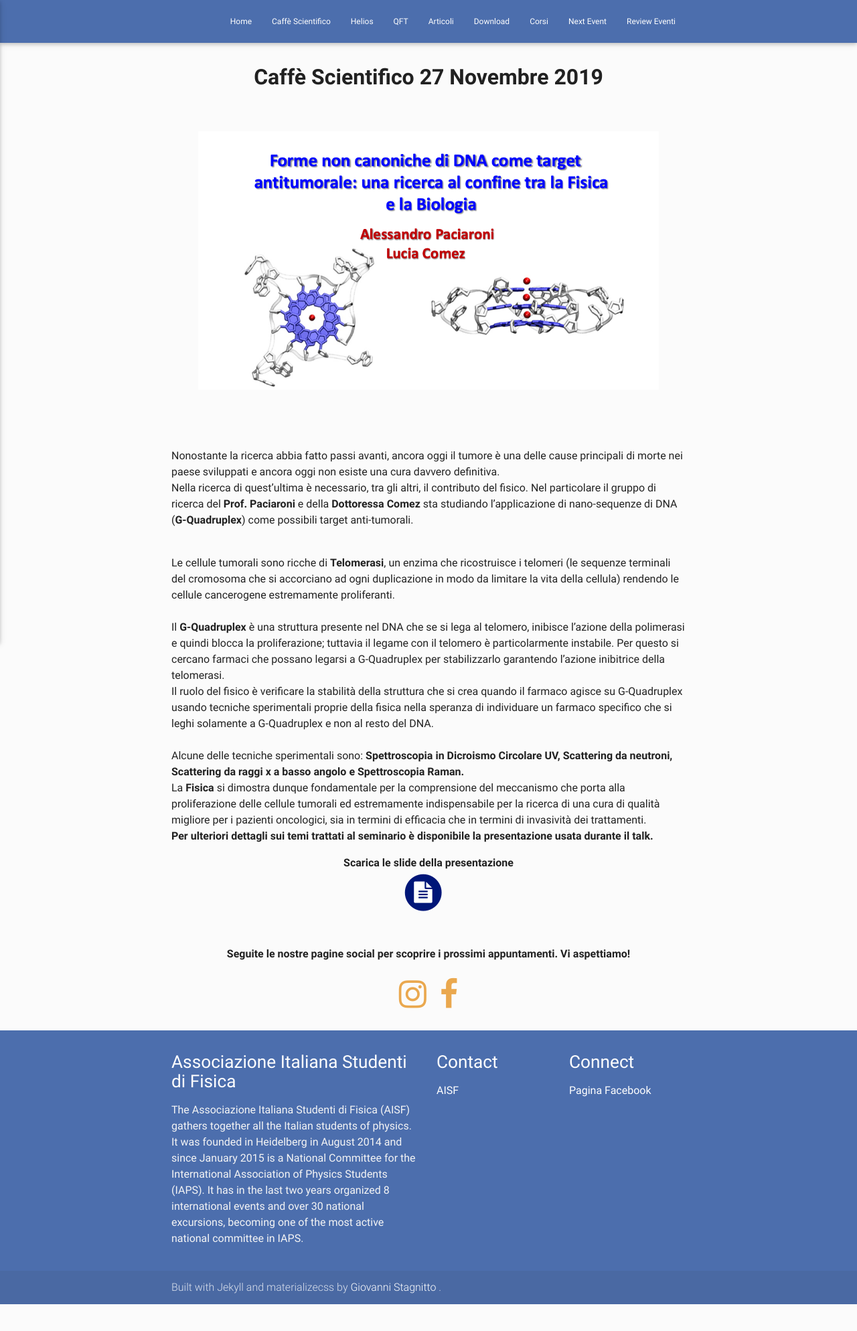
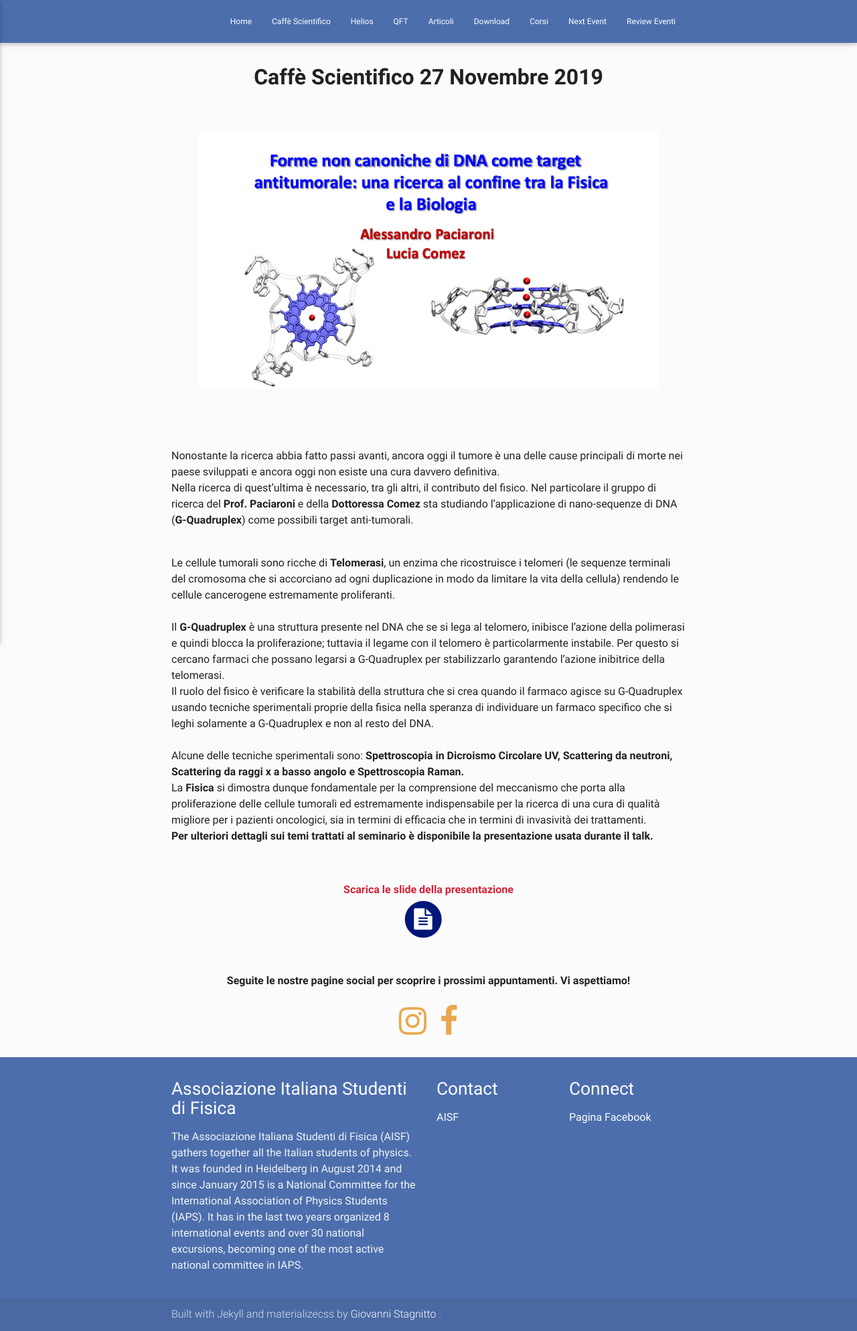
Before and after one commit to ai-sf/aisf_perugia, a Jekyll site: the page built from ReviewEventi.md, in a window 1280 px wide. Shown: the whole page at 67% size. Built offline with Jekyll 4.4.1, drawn with Linux system fonts in a browser that asks for light colours; nearby versions of some CDN libraries; before the commit the page ends 1948 px from its top, so only the background shows below that.

Commit message:
Update ReviewEventi.md

```diff
--- a/ReviewEventi.md
+++ b/ReviewEventi.md
@@ -35,8 +35,11 @@ La <b>Fisica</b> si dimostra dunque fondamentale per la comprensione del meccani
 <br>
 <b>Per ulteriori dettagli sui temi trattati al seminario è disponibile la presentazione usata durante il talk.</b>
 
+<br>
 
-<center><b>Scarica le slide della presentazione</b><br>
+
+
+<center><b><font style="color:rgb(211, 35, 54);">Scarica le slide della presentazione</font></b><br>
 <center><span class="col-md-3 home-quick-links__link">
 <a href="/perugia/SLIDE/Caffè27Novembre.pptx">
     <span class="fa-stack fa-2x">
```
